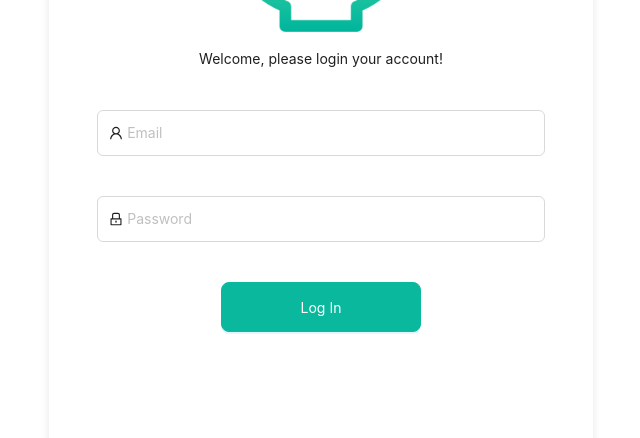
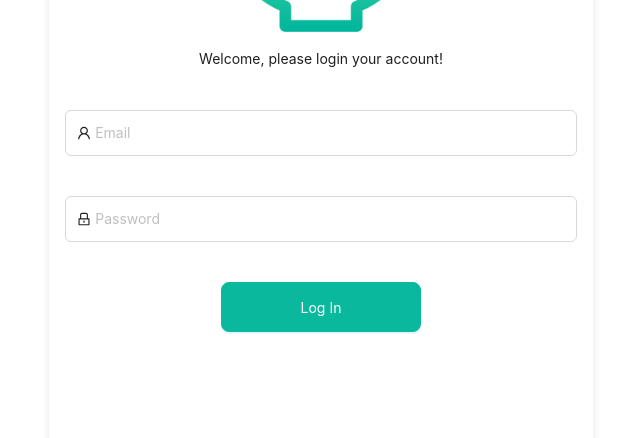
Before and after one commit to ianlavapiez/escabros-ts, a React (Vite) app: page / in a window 1280 px wide. Shown: the part 298-736 px from the top of the page, without its empty margins (319-959 px from the left). Built offline with nearby package versions, Linux system fonts and the light colour scheme.

Commit message:
fix: adjusted the login styles

```diff
--- a/index.html
+++ b/index.html
@@ -2,7 +2,7 @@
 <html lang="en">
   <head>
     <meta charset="UTF-8" />
-    <link rel="icon" type="image/svg+xml" href="/vite.svg" />
+    <link rel="icon" type="image/svg+xml" href="/favicon.ico" />
     <meta name="viewport" content="width=device-width, initial-scale=1.0" />
     <title>Escabros Pharmacy v2</title>
   </head>
--- a/src/pages/Login/Login.styles.tsx
+++ b/src/pages/Login/Login.styles.tsx
@@ -2,17 +2,22 @@ import styled from "styled-components";
 import Input from "antd/es/input";
 import Text from "antd/es/typography/Text";
 
-export const ButtonContainer = styled.div`
+export const ButtonWrapper = styled.div`
   display: flex;
   justify-content: center;
   align-items: center;
 `;
 
-export const Container = styled.div`
+export const LoginContainer = styled.div`
   display: flex;
   justify-content: center;
   align-items: center;
   height: 100vh;
+`;
+
+export const FormWrapper = styled.div`
+  width: 100%;
+  padding: 2rem;
 `;
 
 export const HeaderText = styled(Text)`
@@ -33,13 +38,13 @@ export const Image = styled.img`
   }
 `;
 
-export const InputContainer = styled(Input)`
+export const InputWrapper = styled(Input)`
   padding: 0.7rem;
   margin-bottom: 0.5rem;
   margin-top: 0.5rem;
 `;
 
-export const LoginContainer = styled.div`
+export const LoginWrapper = styled.div`
   display: flex;
   flex-direction: column;
   justify-content: center;
--- a/src/pages/Login/index.tsx
+++ b/src/pages/Login/index.tsx
@@ -3,12 +3,13 @@ import Form, { FormProps } from "antd/es/form";
 import { LockOutlined, UserOutlined } from "@ant-design/icons";
 
 import {
-  ButtonContainer,
-  Container,
+  ButtonWrapper,
+  FormWrapper,
   HeaderText,
-  InputContainer,
   Image,
+  InputWrapper,
   LoginContainer,
+  LoginWrapper,
 } from "./Login.styles";
 
 import MainLogo from "../../assets/logo.png";
@@ -33,12 +34,12 @@ const Login: React.FC<Props> = () => {
   };
 
   return (
-    <Container>
     <LoginContainer>
+      <LoginWrapper>
         <Image alt="Escabros Logo" src={MainLogo} />
         <HeaderText>Welcome, please login your account!</HeaderText>
+        <FormWrapper>
           <Form
-          style={{ width: "100%", padding: "2rem" }}
             name="login"
             onFinish={onFinish}
             onFinishFailed={onFinishFailed}
@@ -52,7 +53,7 @@ const Login: React.FC<Props> = () => {
                 },
               ]}
             >
-            <InputContainer
+              <InputWrapper
                 prefix={<UserOutlined />}
                 placeholder="Email"
                 type="email"
@@ -67,14 +68,14 @@ const Login: React.FC<Props> = () => {
                 },
               ]}
             >
-            <InputContainer
+              <InputWrapper
                 prefix={<LockOutlined />}
                 type="password"
                 placeholder="Password"
               />
             </Form.Item>
             <Form.Item>
-            <ButtonContainer>
+              <ButtonWrapper>
                 <Button
                   htmlType="submit"
                   //   loading={loading}
@@ -82,11 +83,12 @@ const Login: React.FC<Props> = () => {
                 >
                   Log In
                 </Button>
-            </ButtonContainer>
+              </ButtonWrapper>
             </Form.Item>
           </Form>
+        </FormWrapper>
+      </LoginWrapper>
     </LoginContainer>
-    </Container>
   );
 };
 
```
Also changed, not shown: 1 other file (tests, documents, lock files or other folders). Lines whose indentation alone changed are shown as unchanged.
